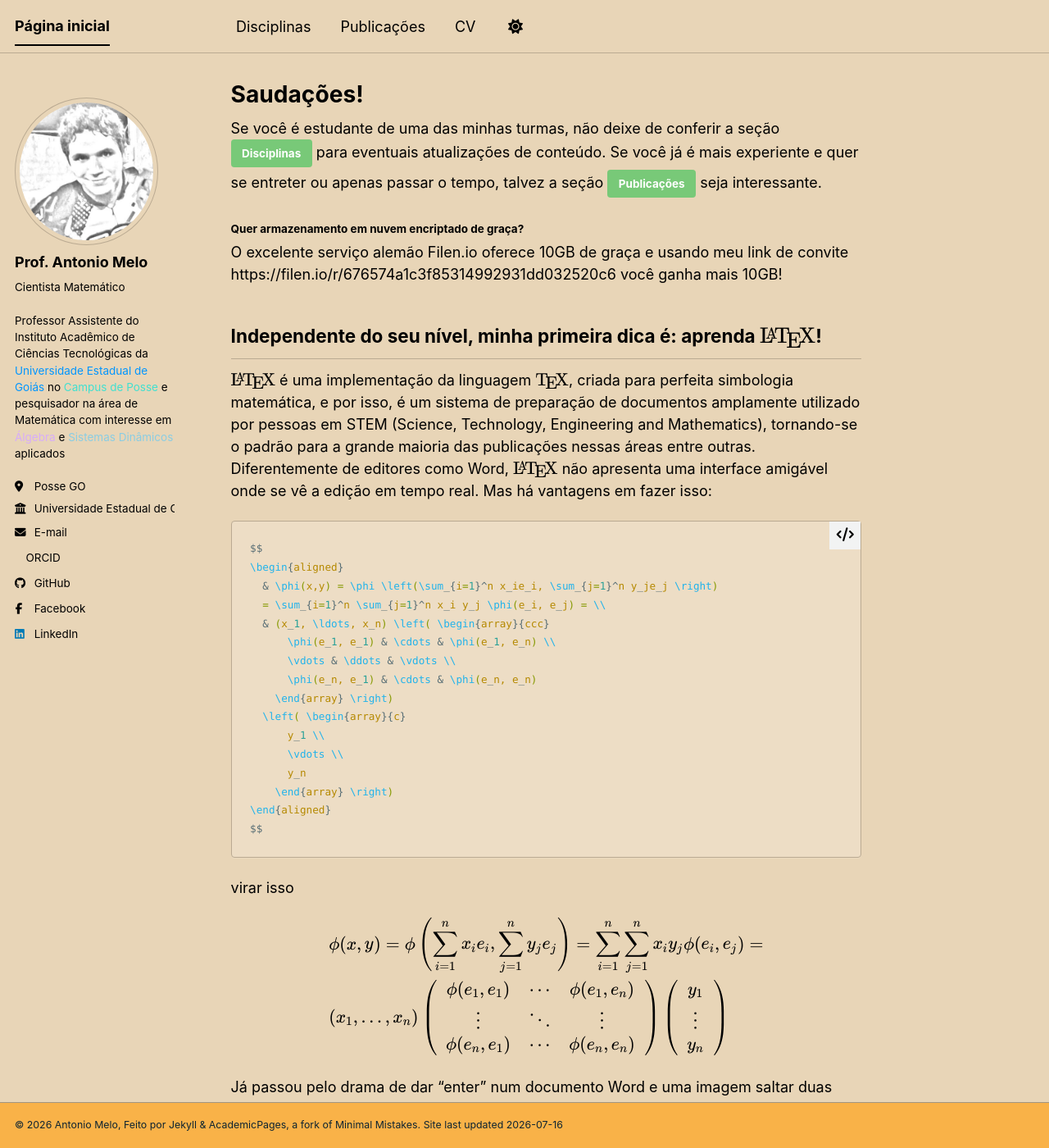
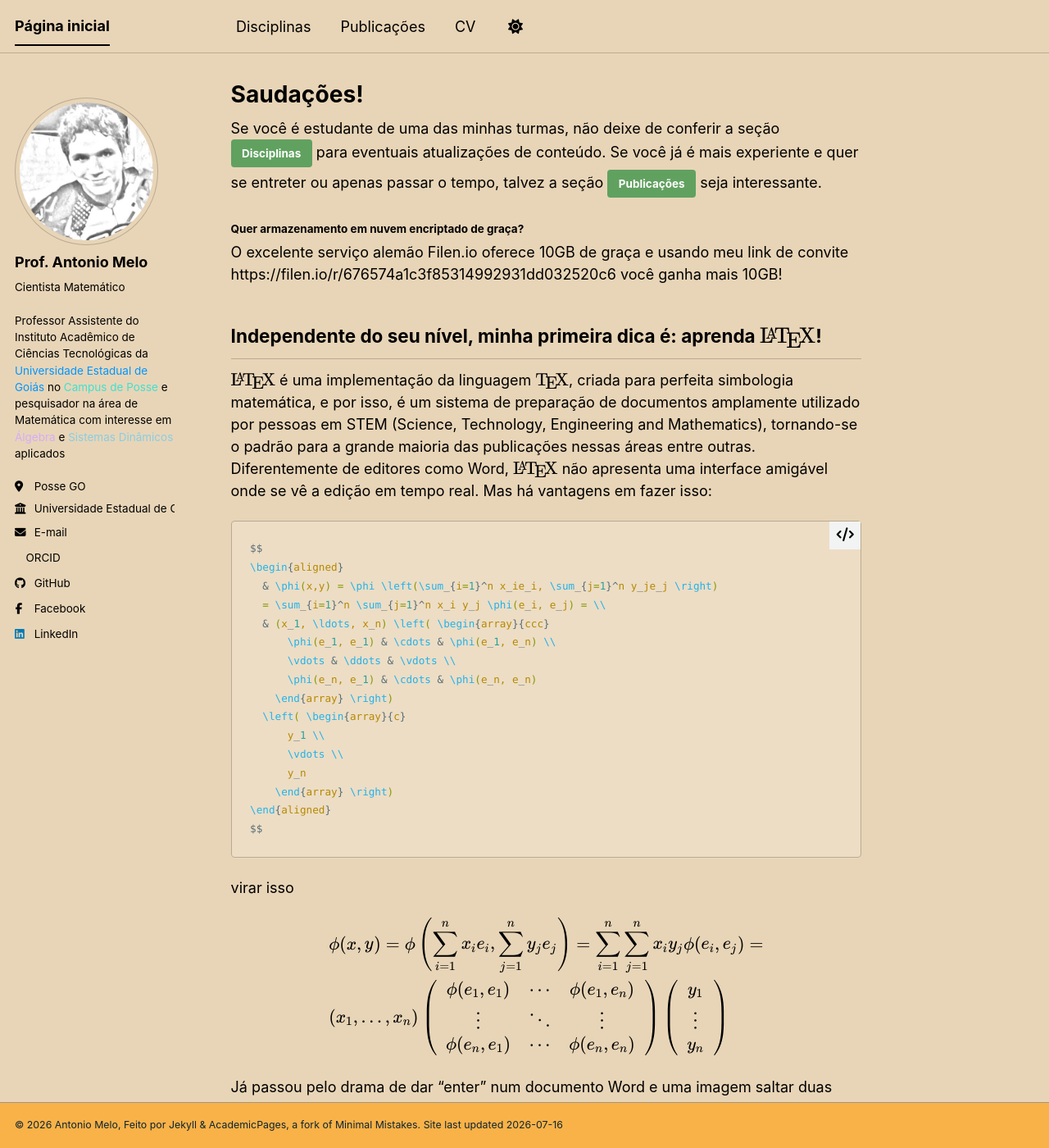
Before and after one commit to antmelo/antmelo.github.io, a Jekyll site: the page built from _pages/about.md, in a window 1280 px wide and 1400 px high. Shown: the whole window at 82% size. Built offline with Jekyll 4.4.1, drawn with Linux system fonts in a browser that asks for light colours; nearby versions of some CDN libraries; a style sheet for code colours, icons or effects is not loaded.

Commit message:
Update _buttons.scss

```diff
--- a/_sass/layout/_buttons.scss
+++ b/_sass/layout/_buttons.scss
@@ -88,10 +88,10 @@
   /* success */
 
   &--success {
-    background-color: $success-color;
+    background-color: mix(#000, $success-color, 20%);
 
     &:hover {
-      background-color: mix(#000, $success-color, 20%);
+      background-color: mix(#000, $success-color, 40%);
     }
   }
 
```
